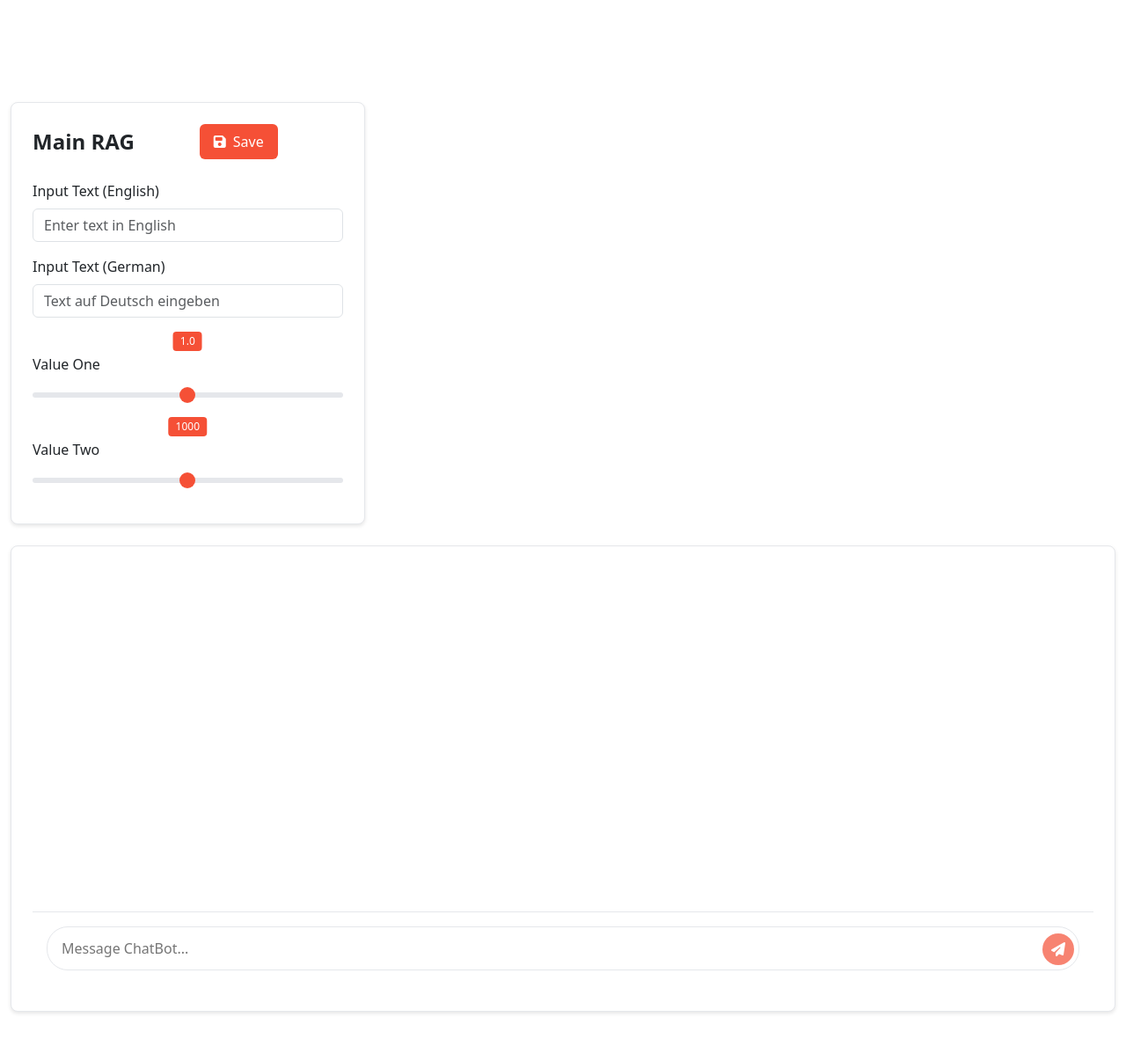
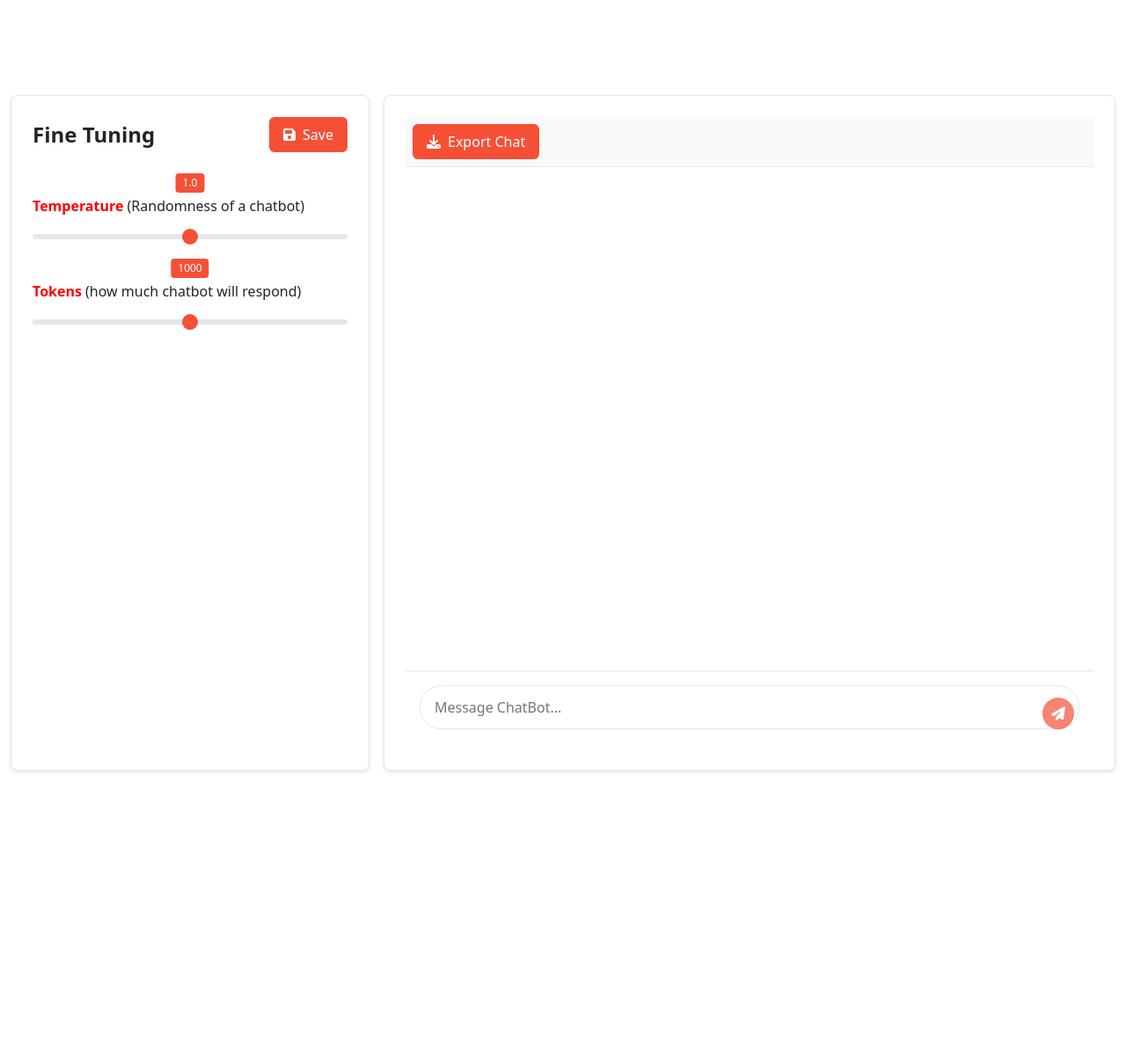
Before and after one commit to HasnainMuavia1/AccountingBot, a Django app: page /Dashboard/ in a window 1280 px wide. Shown: the whole page at 88% size. After the commit the page ends 878 px from the top, so only its background shows below. Run offline with Django 4.2, Linux system fonts and the light colour scheme; data that the repository does not hold is empty; some libraries are stand-ins or nearby versions.

Commit message:
sidebar implementation

```diff
--- a/accountingBot/Rag/models.py
+++ b/accountingBot/Rag/models.py
@@ -4,8 +4,6 @@ import uuid
 
 # Create your models here.
 class Params(models.Model):
-    SystemPromptGerman = models.TextField()
-    SystemPromptEnglish = models.TextField()
     temperature = models.FloatField()
     max_tokens = models.IntegerField(default=2000)
 
--- a/accountingBot/Rag/urls.py
+++ b/accountingBot/Rag/urls.py
@@ -26,5 +26,6 @@ urlpatterns = [
     path('Dashboard/',views.Dashboard,name='Dashboard'),
     path('chat/<str:session_id>/rename/', views.Rename, name='rename'),
     path('chat/<str:session_id>/delete/', views.delete, name='delete'),
+    path('params_save/',views.params_save,name='params_save'),
 
 ]
--- a/accountingBot/Rag/views.py
+++ b/accountingBot/Rag/views.py
@@ -168,7 +168,8 @@ def upload(request):
 
 
 def Dashboard(request):
-    return render(request, 'params.html')
+
+    return render(request, 'params.html',{'obj': Params.objects.first()})
 
 
 def generate_session_id(user_chat, session_id):
@@ -261,3 +262,26 @@ def delete(request, session_id):
             return JsonResponse({'message': 'success'})
         except Exception as e:
             return JsonResponse({'message': str(e)})
+
+
+def params_save(request):
+    if request.method == 'POST':
+        try:
+            data = request.POST
+            # rag_range_temp = data.get('rag_range_temp')
+            # print(rag_range_temp)
+            rag_range_tokens = data.get('rag_range_tokens')
+            print(rag_range_tokens)
+
+            # Process the received data (e.g., save to database or further processing)
+            obj, _ = Params.objects.get_or_create(id=1)
+            # obj.temperature = rag_range_temp
+            obj.max_tokens = rag_range_tokens
+            obj.save()
+
+            # Respond with a success message
+            return JsonResponse({'message': 'Successfully saved settings'}, status=200)
+        except Exception as e:
+            return JsonResponse({'error': str(e)}, status=500)
+    else:
+        return JsonResponse({'error': 'Invalid request method'}, status=405)
--- a/accountingBot/templates/params.html
+++ b/accountingBot/templates/params.html
@@ -11,6 +11,17 @@
             box-shadow: 0 2px 4px rgba(0,0,0,0.1);
             padding: 1.5rem;
             height: 100%;
+        }
+
+        .settings-panel {
+            height: calc(100vh - 2rem);
+            overflow-y: auto;
+        }
+
+        .chat-panel {
+            height: calc(100vh - 2rem);
+            display: flex;
+            flex-direction: column;
         }
 
         .slider-container {
@@ -51,12 +62,6 @@
             pointer-events: none;
         }
 
-        .chat-section {
-            height: 60vh;
-            display: flex;
-            flex-direction: column;
-        }
-
         .chat-messages {
             flex-grow: 1;
             overflow-y: auto;
@@ -91,35 +96,31 @@
             border-bottom-right-radius: 0.25rem;
         }
 
-        /* Update bot icon color and styling */
+        .bot-message .message-content {
+            background-color: #f1f1f1;
+            color: black;
+            border-bottom-left-radius: 0.25rem;
+            margin-left: 8px;
+        }
+
         .bot-icon {
             width: 32px;
             height: 32px;
-    background-color: #F55036; /* Changed to orange to match theme */
+            background-color: #F55036;
             border-radius: 50%;
             display: flex;
             align-items: center;
             justify-content: center;
             flex-shrink: 0;
-    color: white; /* Make the icon white for better contrast */
+            color: white;
         }
 
-/* Adjust message actions positioning */
         .message-actions {
             display: flex;
             gap: 0.5rem;
             margin-top: 0.25rem;
-    padding-left: 0; /* Remove the left padding */
         }
 
-/* Update bot message structure */
-.bot-message {
-    margin-right: auto;
-    flex-direction: row; /* Ensure proper flex direction */
-    align-items: flex-start;
-}
-
-/* Add specific styling for the copy button */
         .action-button {
             background: none;
             border: none;
@@ -127,32 +128,16 @@
             padding: 0.25rem;
             cursor: pointer;
             transition: color 0.2s;
-    display: inline-flex; /* Ensure icon displays properly */
-    align-items: center;
-    justify-content: center;
         }
 
         .action-button:hover {
             color: #F55036;
         }
 
-/* Update message content spacing for bot messages */
-.bot-message .message-content {
-    background-color: #f1f1f1;
-    color: black;
-    border-bottom-left-radius: 0.25rem;
-    margin-left: 8px;
-}
-
-
-
         .chat-input-wrapper {
             padding: 1rem;
             border-top: 1px solid #e5e7eb;
-        }
-
-        .chat-input-container {
-            position: relative;
+            background-color: white;
         }
 
         .chat-input {
@@ -162,7 +147,6 @@
             padding: 0.75rem 3rem 0.75rem 1rem;
             border: 1px solid #e5e7eb;
             outline: none;
-            overflow-y: hidden ;
             transition: border-color 0.2s;
         }
 
@@ -179,8 +163,6 @@
             border-radius: 50%;
             background-color: #F55036;
             border: none;
-            margin-bottom: 6px;
-            overflow-y: hidden ;
             color: white;
             display: flex;
             align-items: center;
@@ -194,77 +176,79 @@
             opacity: 1;
         }
 
-        .send-button:hover {
-            background-color: #f77c5c;
-            transform: translateX(-2px);
+        .action-bar {
+            padding: 0.5rem;
+            background-color: #f8f9fa;
+            border-bottom: 1px solid #e5e7eb;
         }
 
-        .save-button {
+        .export-button {
             background-color: #F55036;
             color: white;
             border: none;
             padding: 0.5rem 1rem;
             border-radius: 0.375rem;
-            display: flex;
+            display: inline-flex;
             align-items: center;
             gap: 0.5rem;
             transition: background-color 0.2s;
         }
 
-        .save-button:hover {
+        .export-button:hover {
             background-color: #f77c5c;
         }
     </style>
 {% endblock %}
 
 {% block content %}
-<div class="container-fluid py-4">
-    <!-- Top Row Containers -->
-    <div class="row g-4 mb-4">
-        <!-- Params Main Container -->
+<div class="container-fluid py-3">
+    <div class="row g-3">
+        <!-- Settings Panel -->
 <div class="col-md-4">
-            <form action="" id="main-rag" method="post">
-                <div class="custom-container">
+    <div class="custom-container settings-panel">
+        <form id="main-rag" method="post">
             <div class="d-flex justify-content-between align-items-center mb-4">
-                    <h4 class="fw-bold m-0">Main RAG</h4>
-                    <button class="save-button" type="submit">
+                <h4 class="fw-bold m-0">Fine Tuning</h4>
+                <button class="export-button" type="submit">
                     <i class="fas fa-save"></i>
                     <span>Save</span>
                 </button>
-                    <p id="Error_rag"></p>
             </div>
-                <div class="mb-3">
-                    <label class="form-label">Input Text (English)</label>
-                    <input type="text" id="eng-input-rag" class="form-control" placeholder="Enter text in English">
+            <p id="Error_rag" class="text-danger"></p>
+
+            <div class="slider-container">
+                <label class="form-label"><b style="color: red">Temperature</b></label>
+                <span>(Randomness of a chatbot)</span>
+                <span class="slider-value">{{ obj.temperature|default:1.0 }}</span>
+                <input type="range" id="range-temp-rag" class="slider" min="0" max="2" step="0.1"
+                       value="{{ obj.temperature|default:1.0 }}">
             </div>
-                <div class="mb-3">
-                    <label class="form-label">Input Text (German)</label>
-                    <input type="text" id="german-input-rag"  class="form-control" placeholder="Text auf Deutsch eingeben">
-                </div>
+
             <div class="slider-container">
-                    <label class="form-label">Value One</label>
-                    <span class="slider-value">1.0</span>
-                    <input type="range" id="range-temp-rag"  class="slider" min="0" max="2" step="0.1" value="1.0">
-                </div>
-                <div class="slider-container">
-                    <label class="form-label">Value Two</label>
-                    <span class="slider-value">1000</span>
-                    <input type="range" id="range-tokens-rag" class="slider" min="0" max="2000" step="100" value="1000">
-                </div>
+                <label class="form-label"><b style="color: red">Tokens</b></label>
+                <span>(how much chatbot will respond)</span>
+                <span class="slider-value">{{ obj.max_tokens|default:1000 }}</span>
+                <input type="range" id="range-tokens-rag" class="slider" min="0" max="2000" step="100"
+                       value="{{ obj.max_tokens|default:1000 }}">
             </div>
         </form>
     </div>
 </div>
 
-    <!-- Chat Container -->
-    <div class="row">
+        <!-- Chat Panel -->
+        <div class="col-md-8">
+            <div class="custom-container chat-panel">
+                <div class="action-bar">
+                    <button id="export-chat" class="export-button">
+                        <i class="fas fa-download"></i>
+                        <span>Export Chat</span>
+                    </button>
+                </div>
 
-        <div class="col-12">
-            <div class="custom-container">
-                <div class="chat-section">
                 <div id="chat-messages" class="chat-messages"></div>
+
                 <div class="chat-input-wrapper">
-                        <form id="chat-form" class="chat-input-container">
+                    <form id="chat-form" class="position-relative">
                         {% csrf_token %}
                         <textarea
                             id="chat-input"
@@ -276,7 +260,6 @@
                             <i class="fas fa-paper-plane"></i>
                         </button>
                     </form>
-                    </div>
                 </div>
             </div>
         </div>
@@ -298,7 +281,7 @@
         });
     });
 
-    // Textarea auto-resize and send button activation
+    // Textarea auto-resize
     const textarea = document.querySelector('.chat-input');
     const sendButton = document.getElementById('send-button');
 
@@ -308,7 +291,7 @@
         sendButton.classList.toggle('active', this.value.trim().length > 0);
     });
 
-    // Append message function without scrolling
+    // Chat message handling
     function appendMessage(content, isUser) {
         const messageDiv = document.createElement('div');
         messageDiv.className = `message ${isUser ? 'user-message' : 'bot-message'}`;
@@ -325,7 +308,7 @@
                 <div class="message-container">
                     <div class="message-content">${content}</div>
                     <div class="message-actions">
-                        <button class="action-button" onclick="copyToClipboard(this)" data-content="${content}">
+                        <button class="action-button copy-btn" onclick="copyToClipboard(this)" data-content="${content}">
                             <i class="fas fa-copy"></i>
                         </button>
                     </div>
@@ -333,10 +316,12 @@
             `;
         }
 
-        document.getElementById('chat-messages').appendChild(messageDiv);
+        const chatMessages = document.getElementById('chat-messages');
+        chatMessages.appendChild(messageDiv);
+        chatMessages.scrollTop = chatMessages.scrollHeight;
     }
 
-    // Copy to clipboard function
+    // Copy to clipboard
     function copyToClipboard(button) {
         const content = button.getAttribute('data-content');
         navigator.clipboard.writeText(content).then(() => {
@@ -348,44 +333,60 @@
         });
     }
 
-    // Function to send data from Main RAG form
+    // Export chat functionality
+    document.getElementById('export-chat').addEventListener('click', function() {
+        const messages = document.getElementById('chat-messages').children;
+        let chatText = '';
+
+        Array.from(messages).forEach(message => {
+            const isUser = message.classList.contains('user-message');
+            const content = message.querySelector('.message-content').textContent;
+            const timestamp = new Date().toISOString();
+            chatText += `${isUser ? 'User' : 'Bot'} (${timestamp}): ${content}\n\n`;
+        });
+
+        const blob = new Blob([chatText], { type: 'text/plain' });
+        const url = window.URL.createObjectURL(blob);
+        const a = document.createElement('a');
+        a.href = url;
+        a.download = `chat-export-${new Date().toISOString()}.txt`;
+        document.body.appendChild(a);
+        a.click();
+        document.body.removeChild(a);
+        window.URL.revokeObjectURL(url);
+    });
+
+    // Form submissions
     function sendMainRagData() {
-    const rag_input_english = document.getElementById('eng-input-rag').value;
-    const rag_input_german = document.getElementById('german-input-rag').value;
-    const rag_range_temp = document.getElementById('range-temp-rag').value;
-    const rag_range_tokens = document.getElementById('range-tokens-rag').value;
+        const formData = {
+            rag_range_temp: document.getElementById('range-temp-rag').value,
+            rag_range_tokens: document.getElementById('range-tokens-rag').value,
+            csrfmiddlewaretoken: '{{ csrf_token }}'
+        };
 
         $.ajax({
-        url: '{% url "Dashboard" %}',
+            url: '{% url "params_save" %}',
             method: 'POST',
-        data: {
-            'rag_input_english': rag_input_english,
-            'rag_input_german': rag_input_german,
-            'rag_range_temp': rag_range_temp,
-            'rag_range_tokens': rag_range_tokens,
-            'csrfmiddlewaretoken': '{{ csrf_token }}'
-        },
+            data: formData,
             success: function(response) {
-            document.getElementById('Error_rag').innerText = 'Successfully saved Main RAG data';
+                document.getElementById('Error_rag').innerHTML = '<span class="text-success">Successfully saved settings</span>';
+                setTimeout(() => {
+                    document.getElementById('Error_rag').innerHTML = '';
+                }, 3000);
             },
             error: function(xhr) {
-            document.getElementById('Error_rag').innerText = 'Error saving Main RAG data: ' + xhr.statusText;
+                document.getElementById('Error_rag').innerHTML = `<span class="text-danger">Error: ${xhr.statusText}</span>`;
             }
         });
     }
-
 
     document.getElementById('main-rag').addEventListener('submit', function(e) {
         e.preventDefault();
         sendMainRagData();
     });
 
-d
-
-    // Form submission of chat bot
     document.getElementById('chat-form').addEventListener('submit', function(e) {
         e.preventDefault();
-
         const input = document.getElementById('chat-input');
         const message = input.value.trim();
 
@@ -395,13 +396,12 @@ d
             input.style.height = 'auto';
             sendButton.classList.remove('active');
 
-            // AJAX call to backend
             $.ajax({
                 url: '{% url "index" %}',
                 method: 'POST',
                 data: {
-                    'query': message,
-                    'csrfmiddlewaretoken': '{{ csrf_token }}'
+                    query: message,
+                    csrfmiddlewaretoken: '{{ csrf_token }}'
                 },
                 success: function(response) {
                     appendMessage(response.message, false);
@@ -413,7 +413,7 @@ d
         }
     });
 
-    // Enter key handling for submission without scrolling
+    // Enter key handling
     textarea.addEventListener('keydown', function(e) {
         if (e.key === 'Enter' && !e.shiftKey) {
             e.preventDefault();
@@ -423,5 +423,4 @@ d
         }
     });
 </script>
-
 {% endblock %}
```
Also changed, not shown: accountingBot/db.sqlite3. Lines whose indentation alone changed are shown as unchanged.
